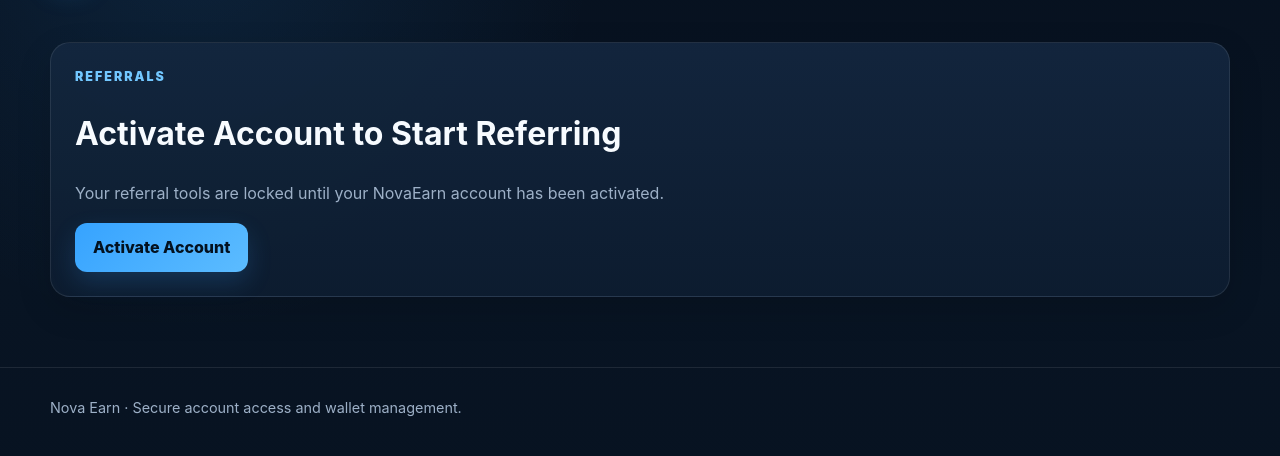
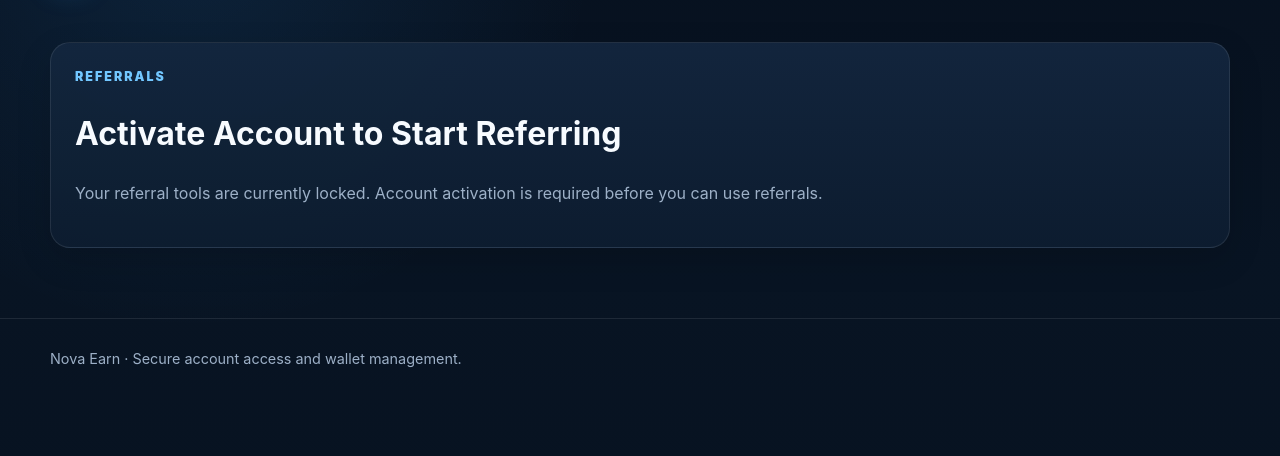
Before and after one commit to louiskyasua/Novaearn, a Flask app: page /referral in a window 1280 px wide. Shown: the part 75-531 px from the top of the page. Run offline with Flask 3, Linux system fonts and the light colour scheme; the visitor is signed in with stand-in values (Sample User, id 1); data comes from the database, SQL or seed files in the repository.

Commit message:
Fix referral locked page

```diff
--- a/templates/referral.html
+++ b/templates/referral.html
@@ -3,7 +3,6 @@
 <div class="card">
   <p class="eyebrow">REFERRALS</p>
   <h1>Activate Account to Start Referring</h1>
-  <p class="muted">Your referral tools are locked until your NovaEarn account has been activated.</p>
-  <a class="btn" href="{{ url_for('activate') }}">Activate Account</a>
+  <p class="muted">Your referral tools are currently locked. Account activation is required before you can use referrals.</p>
 </div>
 {% endblock %}
```
